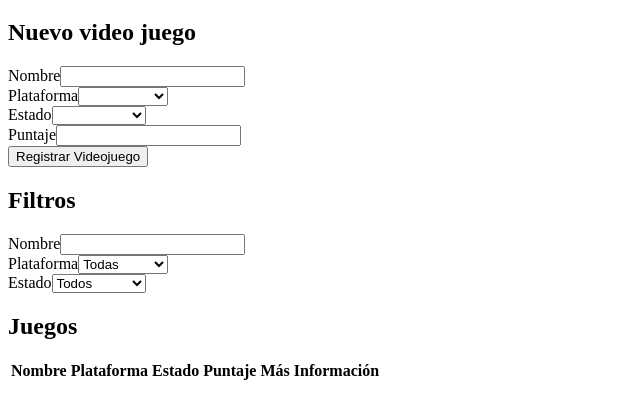
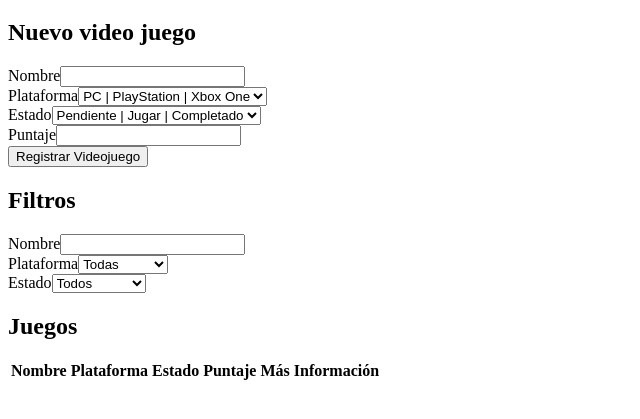
Before and after one commit to rodrireburdo/Administrador-de-juegos, a plain HTML site: page index.html in a window 1280 px wide. Shown: the part 61-480 px from the top of the page, without its empty margins (0-640 px from the left). Drawn offline with nearby package versions, Linux system fonts and the light colour scheme.

Commit message:
Agregado de opciones en el selector

```diff
--- a/index.html
+++ b/index.html
@@ -22,6 +22,7 @@
                 <div>
                     <label for="plataforma">Plataforma</label>
                     <select name="plataforma" id="plataforma" v-model="plataforma">
+                        <option value="" selected disabled>PC | PlayStation | Xbox One</option>
                         <option value="pc">PC</option>
                         <option value="PlayStation">PlayStation</option>
                         <option value="xbox">Xbox One</option>
@@ -30,6 +31,7 @@
                 <div>
                     <label for="estado">Estado</label>
                     <select name="estado" id="estado" v-model="estado">
+                        <option value="" selected disabled>Pendiente | Jugar | Completado</option>
                         <option value="pendiente">Pendiente</option>
                         <option value="jugando">Jugando</option>
                         <option value="completado">Completado</option>
@@ -102,5 +104,4 @@
     </div>
     <script src="index.js"></script>
 </body>
-
 </html>
```
